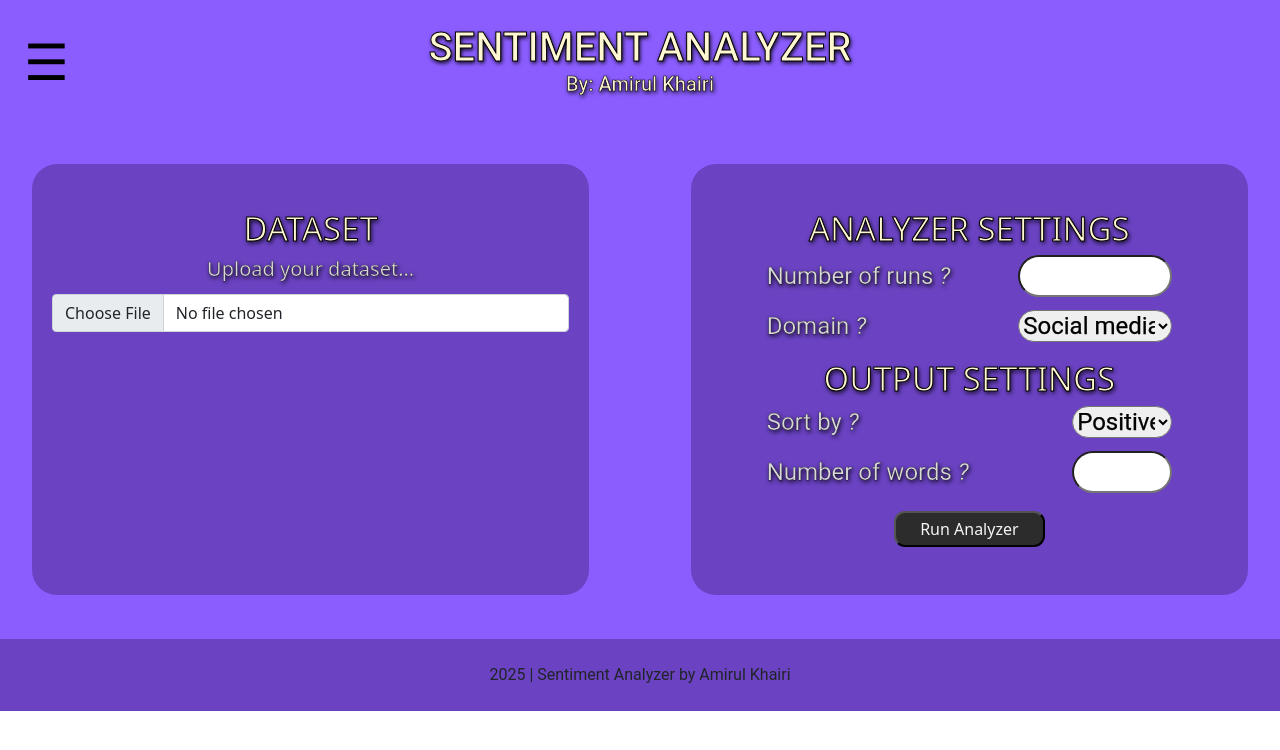
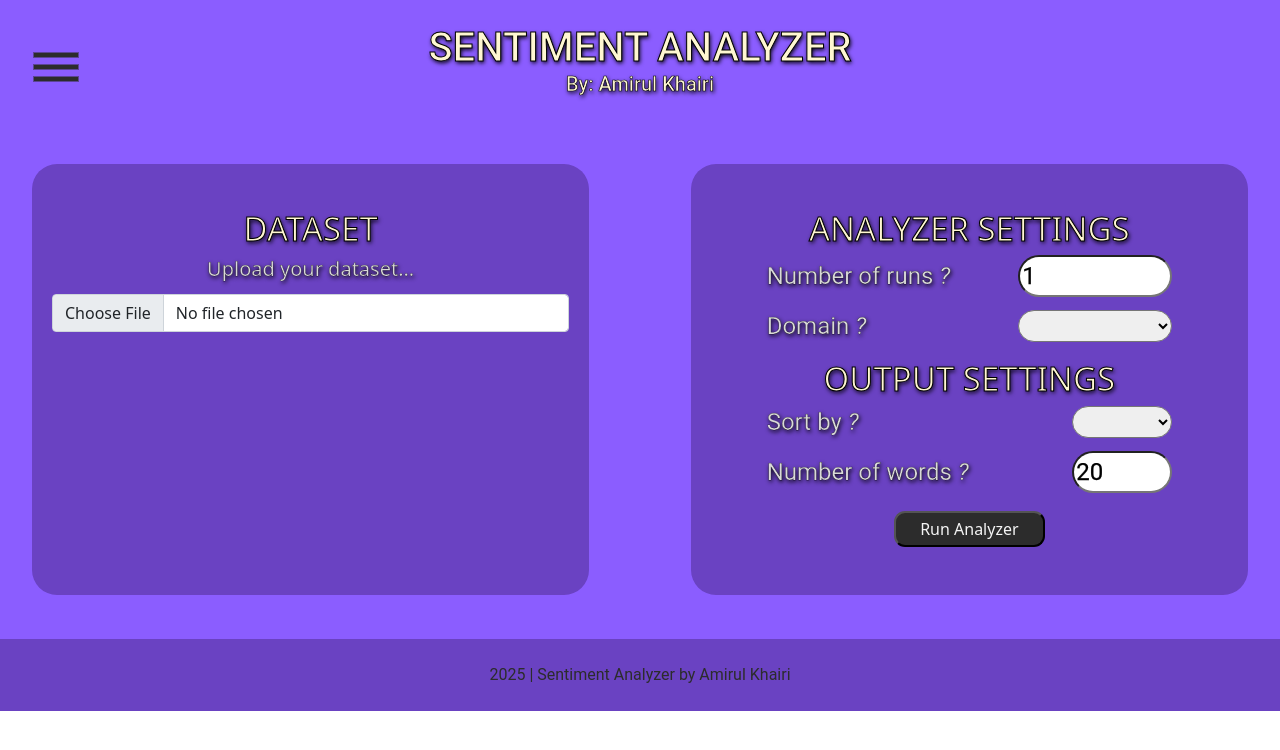
Before and after one commit to MuhdAmirulKhairi/sentiment-analyzer, a SvelteKit app: page / in a window 1280 px wide. Shown: the top 750 px of the page. Built offline with nearby package versions, Linux system fonts and the light colour scheme.

Commit message:
Changed button and input layouts, bind values to inputs

```diff
--- a/src/lib/analyzerSettings.svelte
+++ b/src/lib/analyzerSettings.svelte
@@ -1,3 +1,8 @@
+<script>
+   let num_runs = 1;
+   let domain_select = "none";
+</script>
+
 <div id="analyzer-settings">
    <table>
       <tbody>
@@ -6,7 +11,13 @@
                Number of runs <i style="font-size:24px">&#63;</i>
             </td>
             <td class="right-align fs-4 col-5">
-               <input class="analyzer-inputs col-11" type="number" id="num-epochs" min="1" max="20"/>
+               <input
+                  class="analyzer-inputs col-11"
+                  type="number"
+                  id="num-runs"
+                  min="1"
+                  max="20"
+                  bind:value={num_runs}/>
             </td>
          </tr>
          <tr>
@@ -14,7 +25,10 @@
                Domain <i style="font-size:24px">&#63;</i>
             </td>
             <td class="right-align fs-4 col-5">
-               <select class="analyzer-inputs col-11" id="domain-select">
+               <select
+                  class="analyzer-inputs col-11"
+                  id="domain-select"
+                  bind:value={domain_select}>
                   <option value="social-media">Social media</option>
                   <option value="customer-reviews">Customer reviews</option>
                   <option value="online-forums">Online forums</option>
--- a/src/lib/outputSettings.svelte
+++ b/src/lib/outputSettings.svelte
@@ -1,3 +1,8 @@
+<script>
+   let sort_by = "none";
+   let word_cloud = 20;
+</script>
+
 <div id="output-settings">
    <table>
       <tbody>
@@ -6,7 +11,10 @@
                Sort by <i style="font-size:24px">&#63;</i>
             </td>
             <td class="right-align fs-4 col-3">
-               <select class="analyzer-inputs col-12" id="sort-by">
+               <select
+                  class="analyzer-inputs col-12"
+                  id="sort-by"
+                  bind:value={sort_by}>
                   <option value="positive">Positive</option>
                   <option value="negative">Negative</option>
                   <option value="neutral">Neutral</option>
@@ -18,7 +26,13 @@
                Number of words <i style="font-size:24px">&#63;</i>
             </td>
             <td class="right-align fs-4 col-3">
-               <input class="analyzer-inputs col-12" type="number" id="num-words" min="1" max="50"/>
+               <input
+                  class="analyzer-inputs col-12"
+                  type="number"
+                  id="num-words"
+                  min="20"
+                  max="60"
+                  bind:value={word_cloud}/>
             </td>
          </tr>
       </tbody>
--- a/src/routes/+page.svelte
+++ b/src/routes/+page.svelte
@@ -6,7 +6,7 @@
    import AnalyzerSettings from "$lib/analyzerSettings.svelte";
    import OutputSettings from "$lib/outputSettings.svelte";
 
-   // Set the width of the side navigation to 300px when closing the nav bar
+   // Set the width of the side navigation to 300px when opening the nav bar
    function openNav() {
       document.getElementById("main-sidebar").style.width = "300px";
       document.getElementById("header-main").style.marginLeft = "300px";
@@ -31,20 +31,20 @@
 <section id="header-main" class="p-4">
    <header>
       <div id=main-sidebar class="sidebarNav">
+         <!-- svelte-ignore a11y_consider_explicit_label -->
          <button type="button" class="closeBtn" on:click="{closeNav}">
-            &#9776;
+            <img src="/navbarButton.png" alt="navbar button"/>
          </button>
          <div id=history-sidebar>
             <h2 style="font-family: Roboto, Helvetica, sans-serif">
                HISTORY
             </h2>
-            <!-- svelte-ignore a11y_missing_attribute -->
-            <a><History /></a>
+            <a href="/results"><History /></a>
          </div>
       </div>
 
       <button  id="openBtn" type="button" on:click="{openNav}">
-         &#9776;
+         <img src="/navbarButton.png" alt="navbar button"/>
       </button>
       <div>
          <h1
@@ -83,14 +83,15 @@
                   <OutputSettings />
                </div>
                <div class="text-center p-2">
+                  <a href="/results">
                      <button
                         class="px-4 py-1"
                         id="run-analyzer"
                         type="submit"
-                     on:click={"/results"}
                         >
                         Run Analyzer
                      </button>
+                  </a>
                </div>
          </form>
       </div>
@@ -101,7 +102,8 @@
 <section id="footer-main" class="p-4">
    <footer>
       <p
-         style="font-family: Roboto, Helvetica, sans-serif"
+         style="font-family: Roboto, Helvetica, sans-serif;
+                color: #2C2C2C;"
          class="d-block text-center m-0">
          2025 | Sentiment Analyzer by Amirul Khairi
       </p>
@@ -174,19 +176,16 @@
       -webkit-text-stroke-color: #000000;
       text-shadow: 1px 2px 4px #000000;
       margin: 0;
-      padding-left: 65px;
-      padding-right: 65px;
+      padding-left: 90px;
+      padding-bottom: 30px;
       font-size: 30px;
    }
 
    /* Position and style the close button (top right corner) */
    .closeBtn {
       position: absolute;
-      top: 10px;
-      left: 10px;
-      font-size: 40px;
       border: none;
-      background-color: #6A42C2;
+      background: none;
    }
 
    /* Style page content - use this if you want to push the page content to the right when you open the side navigation */
@@ -204,7 +203,7 @@
    #openBtn {
       position: absolute;
       transition-duration: 0.5s;
-      background-color: #8B5DFF;
+      background: none;
       float: left;
       padding: 0;
    }
@@ -232,8 +231,4 @@
       text-shadow: 1px 2px 4px #000000;
       padding-bottom: 10px;
    }
-
-   .analyzer-inputs {
-      border-radius: 10px;
-   }
 </style>
```
Also changed, not shown: src/routes/results/+page.svelte (+7 -8 lines), static/home.png (added), static/navbarButton.png (added). Lines whose indentation alone changed are shown as unchanged.
